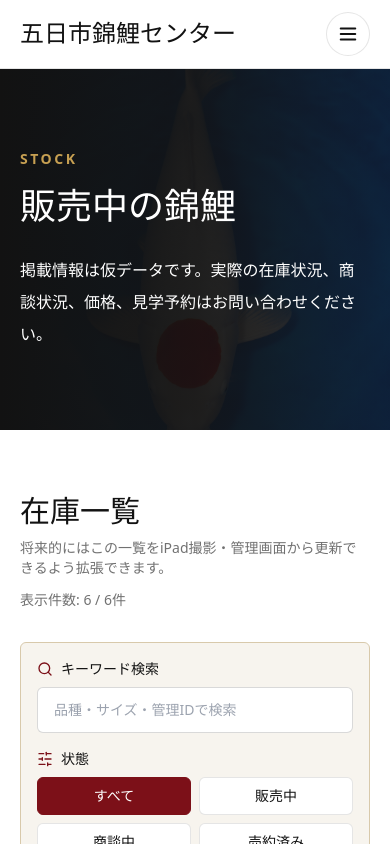
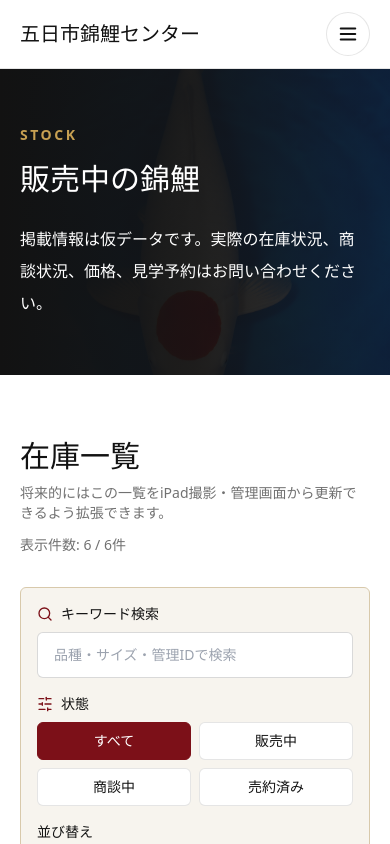
Before and after one commit to AtsushiSora/itsukaichi-nishikigoi-center, a React (Vite) app: page /koi in a window 390 px wide. Shown: the top 844 px of the page. Built offline with nearby package versions, Linux system fonts and the light colour scheme.

Commit message:
Tune mobile layout spacing

```diff
--- a/src/components/AppLayout.tsx
+++ b/src/components/AppLayout.tsx
@@ -22,7 +22,7 @@ export function AppLayout() {
         <div className="mx-auto flex max-w-[1380px] items-center justify-between px-5 py-3 lg:px-8">
           <Link to="/" className="group flex items-center gap-3" onClick={() => setOpen(false)}>
             <span>
-              <span className="block font-serif text-2xl font-semibold leading-none md:text-3xl">
+              <span className="block font-serif text-xl font-semibold leading-none sm:text-2xl md:text-3xl">
                 {siteInfo.name}
               </span>
             </span>
@@ -46,7 +46,7 @@ export function AppLayout() {
 
           <button
             type="button"
-            className="grid h-11 w-11 place-items-center rounded-full border border-black/10 bg-white lg:hidden"
+            className="grid h-11 w-11 shrink-0 place-items-center rounded-full border border-black/10 bg-white lg:hidden"
             onClick={() => setOpen((value) => !value)}
             aria-label="メニュー"
           >
@@ -84,7 +84,7 @@ export function AppLayout() {
         <div className="mx-auto grid max-w-[1380px] gap-8 px-5 py-8 md:grid-cols-[1fr_1.2fr_1fr] md:items-center lg:px-8">
           <div className="flex items-center gap-3">
             <KoiSeal variant="dark" sizeClass="h-12 w-12" />
-            <p className="font-serif text-2xl font-semibold">{siteInfo.name}</p>
+            <p className="font-serif text-xl font-semibold sm:text-2xl">{siteInfo.name}</p>
           </div>
           <div className="text-sm leading-7 text-white/75 md:text-center">
             <p>〒{siteInfo.postalCode} {siteInfo.address}</p>
--- a/src/components/PageHero.tsx
+++ b/src/components/PageHero.tsx
@@ -15,11 +15,11 @@ export function PageHero({ title, description, imageUrl }: PageHeroProps) {
         />
       )}
       <div className="absolute inset-0 bg-gradient-to-r from-sumi via-sumi/85 to-sumi/40" />
-      <div className="relative mx-auto max-w-7xl px-5 py-20 md:py-28 lg:px-8">
+      <div className="relative mx-auto max-w-7xl px-5 py-14 sm:py-16 md:py-28 lg:px-8">
         <p className="text-sm font-semibold uppercase tracking-[0.18em] text-kin">
           {title === "販売中の錦鯉" ? "Stock" : "Itsukaichi Nishikigoi Center"}
         </p>
-        <h1 className="mt-4 max-w-4xl font-serif text-4xl font-semibold leading-tight md:text-6xl">
+        <h1 className="mt-4 max-w-4xl font-serif text-3xl font-semibold leading-tight sm:text-4xl md:text-6xl">
           {title}
         </h1>
         <p className="mt-6 max-w-2xl text-base leading-8 text-white/78">{description}</p>
--- a/src/pages/ContactPage.tsx
+++ b/src/pages/ContactPage.tsx
@@ -28,7 +28,7 @@ export function ContactPage() {
         description="在庫確認、来店予約、飼育相談、池や設備のメンテナンス相談はこちらからご連絡ください。"
         imageUrl={koiList[0].imageUrl}
       />
-      <section className="py-20 md:py-28">
+      <section className="py-14 md:py-28">
         <div className="mx-auto grid max-w-7xl gap-10 px-5 lg:grid-cols-[0.9fr_1.1fr] lg:px-8">
           <div className="grid gap-4">
             <div className="grid gap-4 sm:grid-cols-2">
@@ -49,11 +49,11 @@ export function ContactPage() {
               <iframe
                 title="五日市錦鯉センター 周辺地図"
                 src={siteInfo.mapEmbedUrl}
-                className="aspect-[4/3] w-full"
+                className="h-56 w-full sm:aspect-[4/3] sm:h-auto"
                 loading="lazy"
                 referrerPolicy="no-referrer-when-downgrade"
               />
-              <div className="flex items-center justify-between gap-4 p-4 text-sm">
+              <div className="flex flex-col items-start justify-between gap-3 p-4 text-sm sm:flex-row sm:items-center">
                 <span className="text-sumi/65">ご来店前にお電話で在庫状況と受付時間をご確認ください。</span>
                 <a href={siteInfo.mapUrl} className="shrink-0 font-semibold text-urushi">
                   地図を開く
@@ -68,7 +68,7 @@ export function ContactPage() {
             action={`${import.meta.env.BASE_URL}__forms.html`}
             data-netlify="true"
             netlify-honeypot="bot-field"
-            className="rounded-md bg-white p-6 shadow-soft md:p-8"
+            className="rounded-md bg-white p-5 shadow-soft md:p-8"
           >
             <input type="hidden" name="form-name" value="contact" />
             <input type="hidden" name="subject" value="五日市錦鯉センター お問い合わせ" />
--- a/src/pages/HomePage.tsx
+++ b/src/pages/HomePage.tsx
@@ -57,7 +57,7 @@ export function HomePage() {
         <div className="absolute inset-0 bg-[radial-gradient(circle_at_70%_48%,transparent_0,rgba(18,18,18,0)_35%,rgba(18,18,18,0.24)_100%)]" />
         <div className="relative mx-auto flex min-h-[320px] max-w-[1380px] items-center px-5 py-12 md:min-h-[360px] lg:px-8">
           <div className="max-w-[560px]">
-            <h1 className="font-serif text-4xl font-semibold leading-[1.32] md:text-[46px]">
+            <h1 className="font-serif text-3xl font-semibold leading-[1.32] sm:text-4xl md:text-[46px]">
               美しい錦鯉を、
               <br />
               未来へつなぐ。
@@ -65,7 +65,7 @@ export function HomePage() {
             <p className="mt-5 border-b border-kin pb-4 font-serif text-xl font-semibold leading-8 text-white/95">
               確かな養殖・販売と、安心のアフターフォローを。
             </p>
-            <p className="mt-6 max-w-md text-sm leading-8 text-white/85">
+            <p className="mt-6 max-w-[260px] text-sm leading-8 text-white/85 sm:max-w-md">
               五日市錦鯉センターは、丁寧な養殖と確かな目利きで、皆さまの錦鯉ライフをトータルに支えます。
             </p>
           </div>
```
